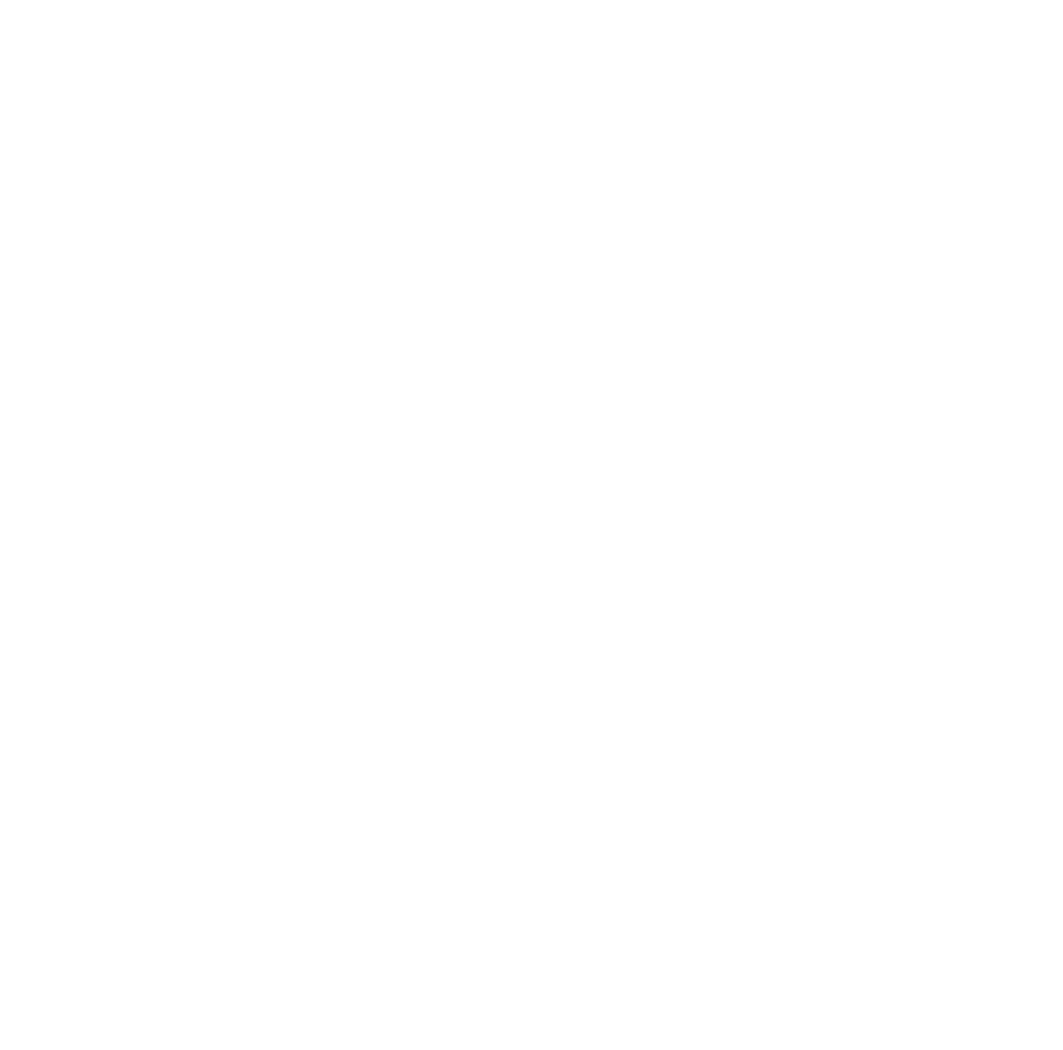
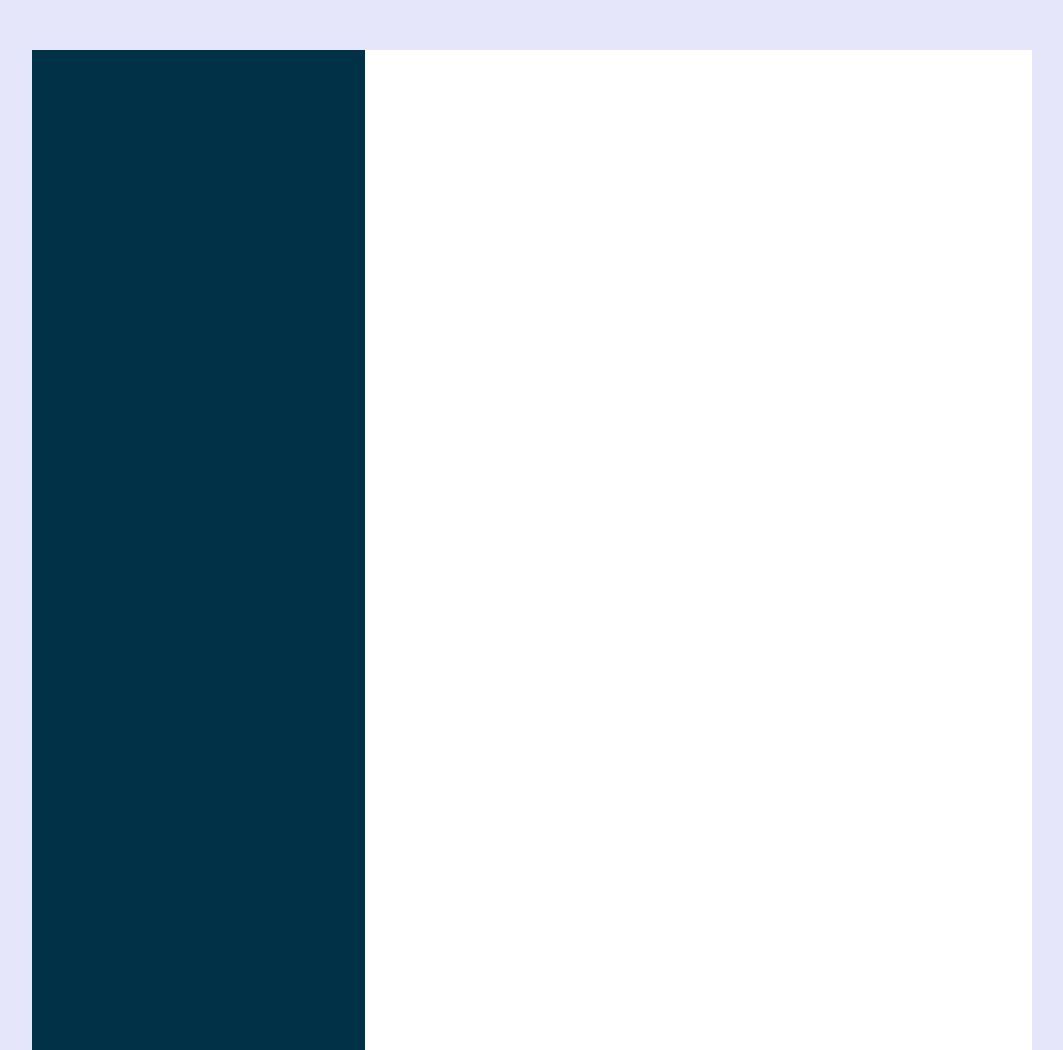
Before and after one commit to YarikHumanities/Resume_website, a website: page src/index.html in a window 1280 px wide. Shown: the whole page, without its empty margins (108-1171 px from the left). Before the commit the page ends 800 px from the top, so only its background shows below. Drawn offline with Linux system fonts and the light colour scheme.

Commit message:
first scetch

```diff
--- a/src/css/styles.css
+++ b/src/css/styles.css
@@ -0,0 +1,32 @@
+* {
+  margin: 0;
+  padding: 0;
+  box-sizing: border-box;
+}
+body {
+  background: lavender;
+  display: flex;
+  justify-content: center;
+  align-items: center;
+  min-height: 100vh;
+}
+.container {
+  position: relative;
+  background: white;
+  width: 100%;
+  margin: 50px;
+  min-height: 1000px;
+  max-width: 1000px;
+  display: grid;
+  grid-template-columns: 1fr 2fr;
+}
+.container .left_side {
+  position: relative;
+  background: #003147;
+  padding: 40px;
+}
+.container .right_side {
+  position: relative;
+  background: #ffff;
+  padding: 40px;
+}
--- a/src/index.html
+++ b/src/index.html
@@ -7,5 +7,10 @@
     <link rel="stylesheet" href="css/styles.css" />
     <title>CV</title>
   </head>
-  <body></body>
+  <body>
+    <div class="container">
+      <div class="left_side"></div>
+      <div class="right_side"></div>
+    </div>
+  </body>
 </html>
```
